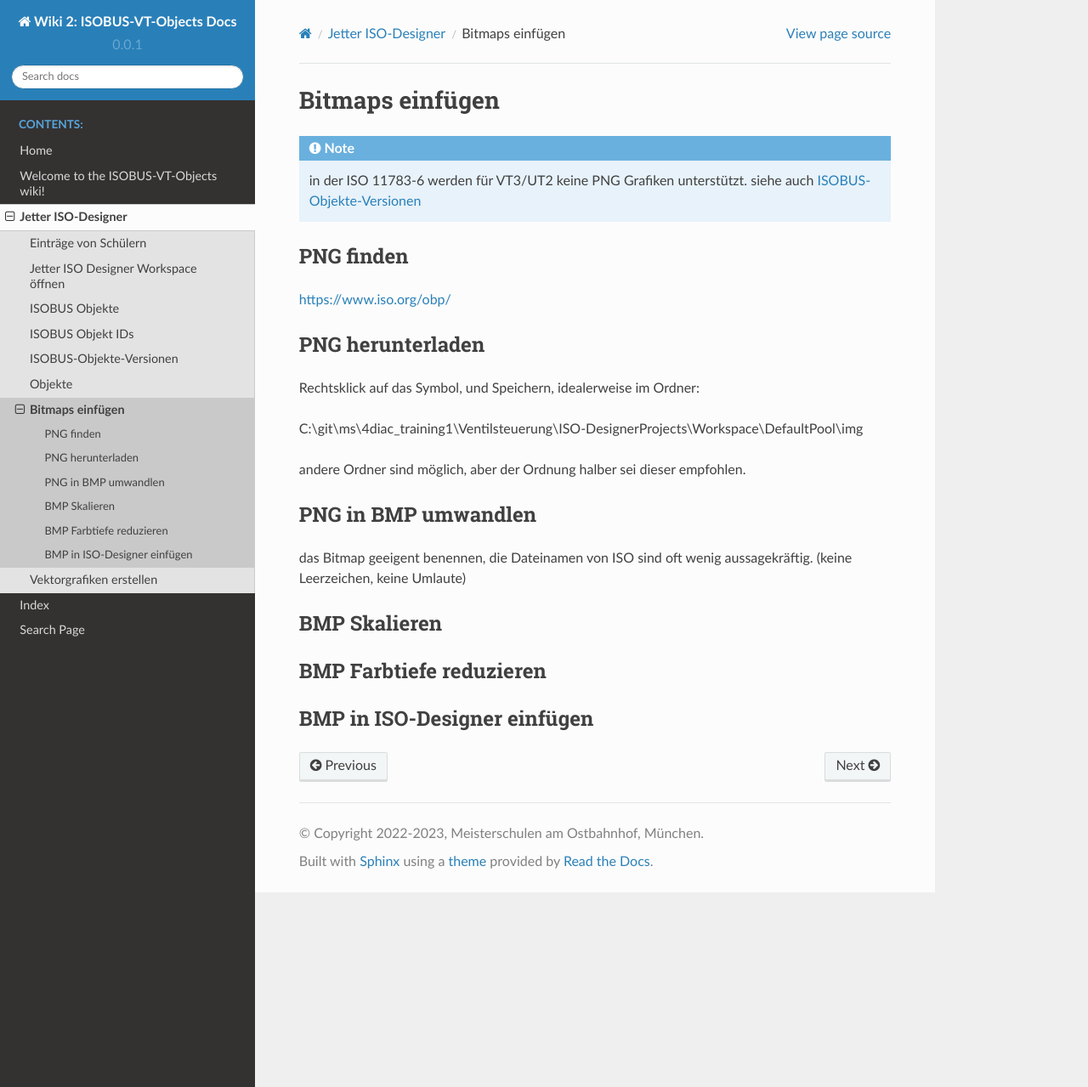
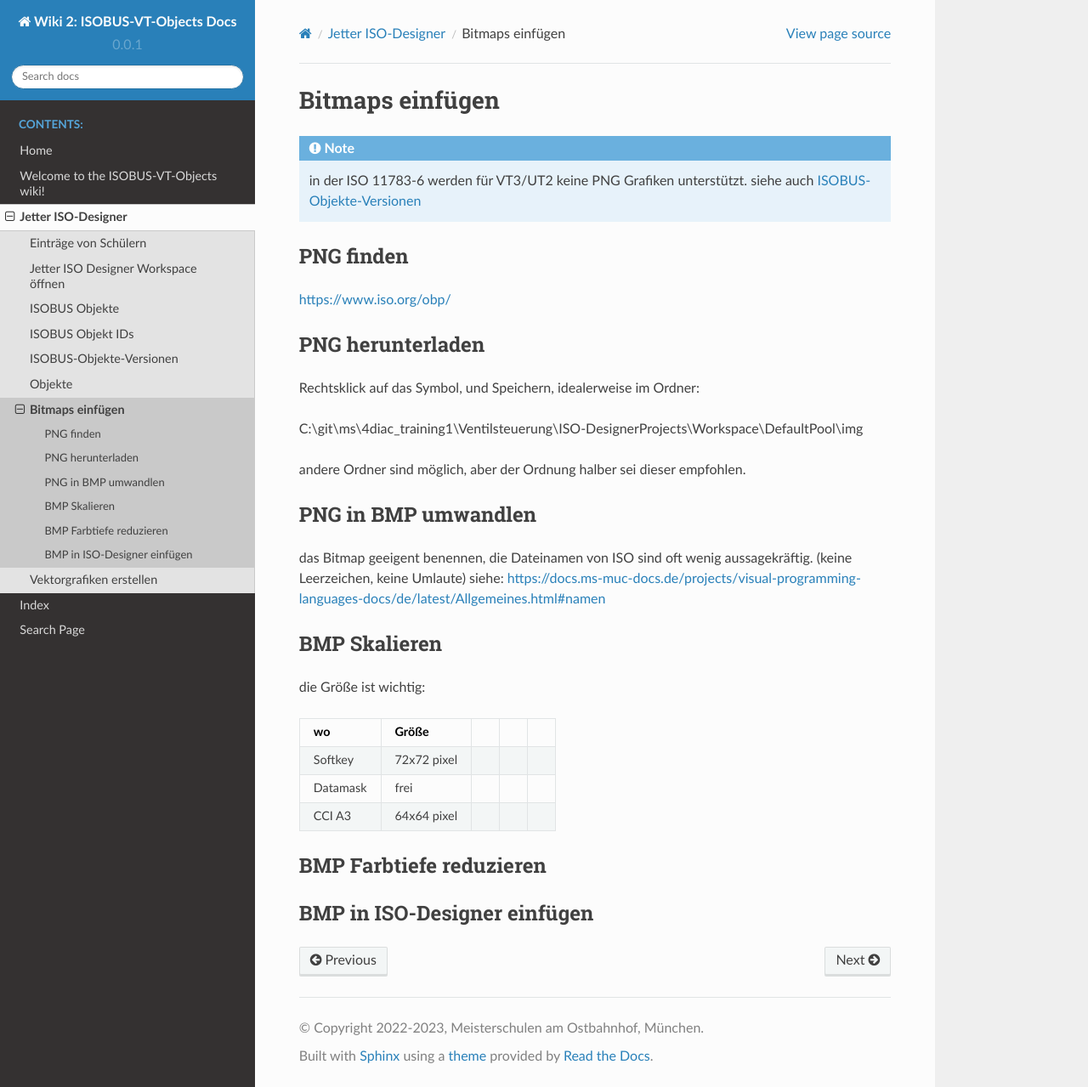
Before and after one commit to Meisterschulen-am-Ostbahnhof-Munchen/ISOBUS-VT-Objects-docs, a Sphinx documentation site: the page built from docs/Bitmaps_einfuegen.md, in a window 1280 px wide and 1279 px high. Shown: the whole window at 85% size. Built offline with Sphinx 7.4.7 and the Read the Docs theme 2.0.0, drawn with Linux system fonts in a browser that asks for light colours.

Commit message:
Update Bitmaps_einfuegen.md

```diff
--- a/docs/Bitmaps_einfuegen.md
+++ b/docs/Bitmaps_einfuegen.md
@@ -23,11 +23,20 @@ andere Ordner sind möglich, aber der Ordnung halber sei dieser empfohlen.
 ## PNG in BMP umwandlen
 
 das Bitmap geeigent benennen, die Dateinamen von ISO sind oft wenig aussagekräftig.
-(keine Leerzeichen, keine Umlaute)
+(keine Leerzeichen, keine Umlaute) siehe: <https://docs.ms-muc-docs.de/projects/visual-programming-languages-docs/de/latest/Allgemeines.html#namen>
+
+## BMP Skalieren
+
+die Größe ist wichtig:
 
 
+| wo       | Größe       |   |   |   |
+|----------|-------------|---|---|---|
+| Softkey  | 72x72 pixel |   |   |   |
+| Datamask | frei        |   |   |   |
+| CCI A3   | 64x64 pixel |   |   |   |
 
-## BMP Skalieren
+
 
 ## BMP Farbtiefe reduzieren
 
```
